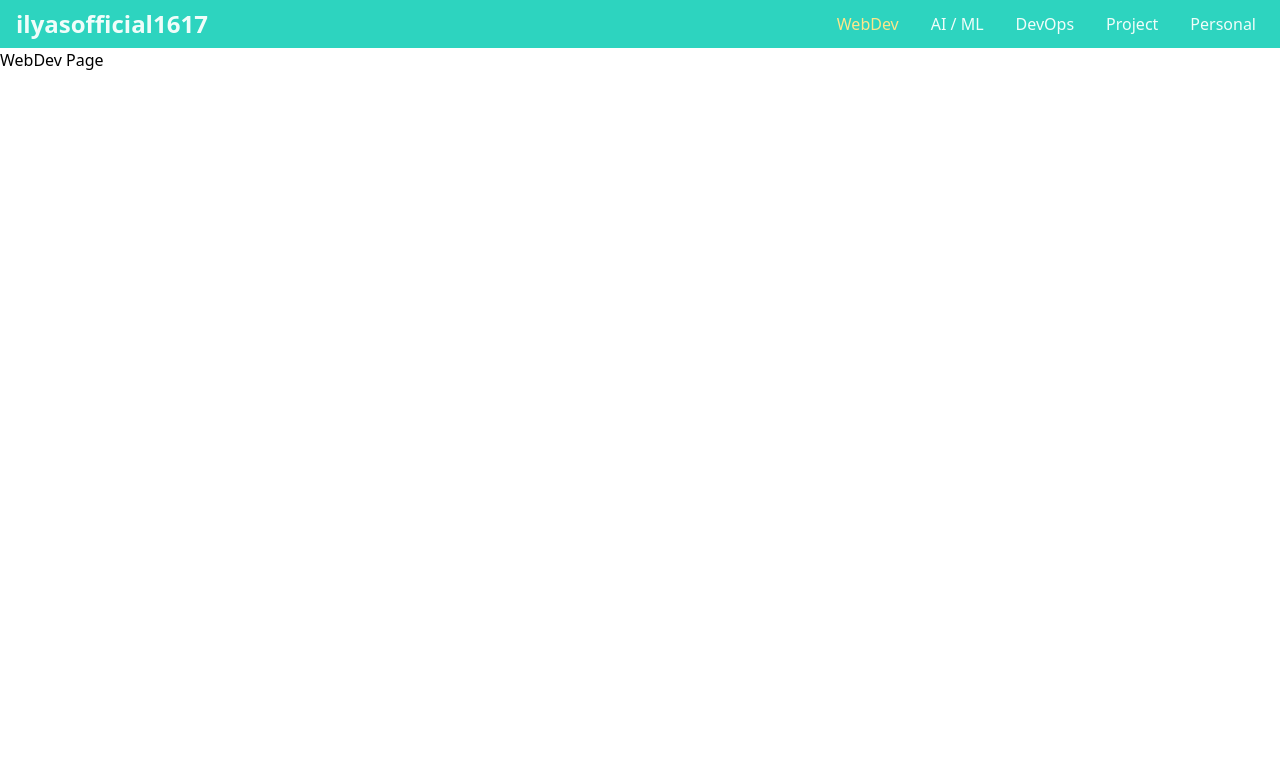
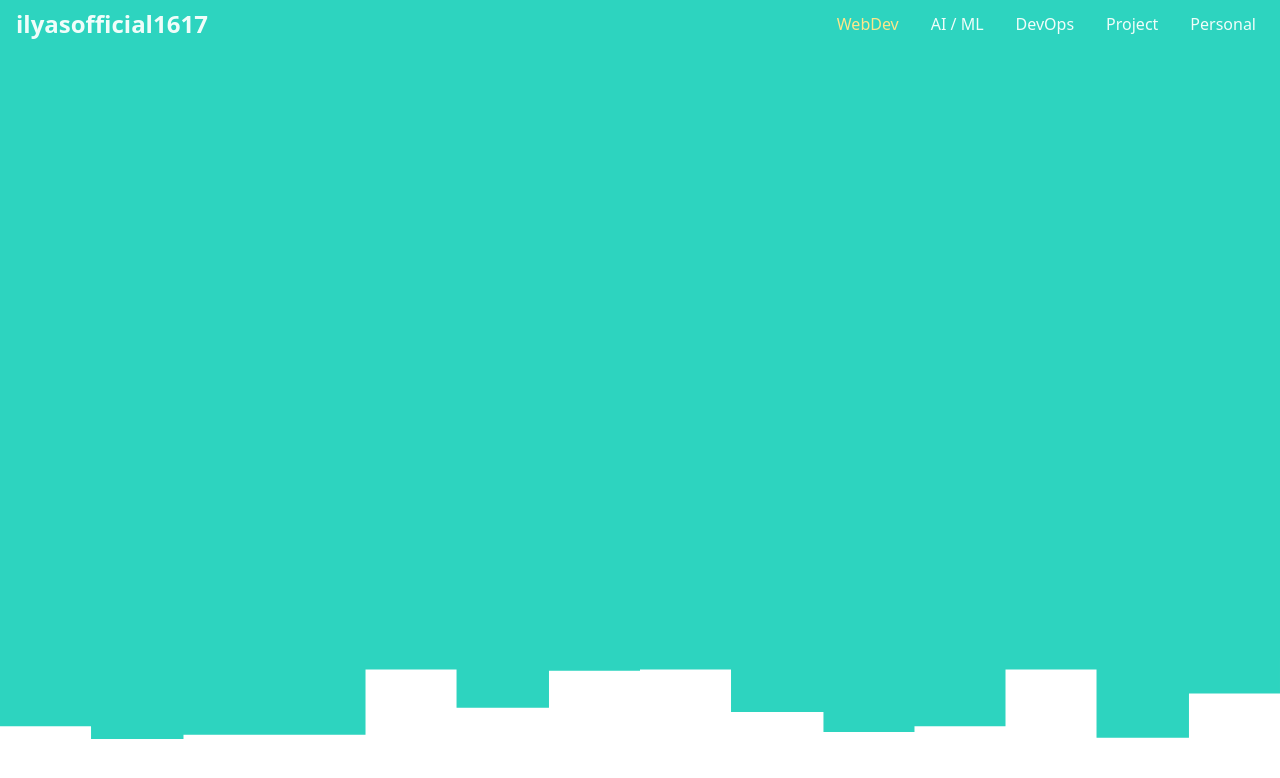
Before and after one commit to ilyasofficial1617/self-ilyasofficial1617, a Next.js app: page /webdev in a window 1280 px wide. Shown: the top 778 px of the page. Built offline with nearby package versions, Linux system fonts and the light colour scheme.

Commit message:
added page webdev's hero & positioning navbar

```diff
--- a/src/app/navbar.tsx
+++ b/src/app/navbar.tsx
@@ -14,9 +14,9 @@ const menu = [
 export default function NavBar() {
   const pathname = usePathname();
   return (
-    <div className="flex h-12 items-center justify-between bg-teal-400 px-2 text-teal-50">
+    <div className="fixed flex h-12 w-screen items-center justify-between bg-teal-400 px-2 text-teal-50">
       <div className="px-2 text-2xl font-bold">ilyasofficial1617</div>
-      <ul className="flex flex-row font-medium">
+      <ul className="flex hidden flex-row font-medium md:inline-flex">
         {menu.map(function (item, index) {
           const isActive = pathname.startsWith(item.path);
           const addClass = isActive ? " text-amber-200" : "";
--- a/src/app/webdev/page.tsx
+++ b/src/app/webdev/page.tsx
@@ -1,7 +1,30 @@
 export default function WebDev() {
   return (
     <div>
-      <p>WebDev Page</p>
+      <div className="flex h-screen flex-col">
+        <div className="grow bg-teal-400">
+          <p>WebDev Page</p>
+        </div>
+
+        <div className="">
+          <svg
+            id="visual"
+            viewBox="0 0 900 100"
+            className="h-auto w-full"
+            xmlns="http://www.w3.org/2000/svg"
+            xmlnsXlink="http://www.w3.org/1999/xlink"
+            version="1.1"
+          >
+            <path
+              d="M0 48L64 48L64 57L129 57L129 54L193 54L193 54L257 54L257 8L321 8L321 35L386 35L386 9L450 9L450 8L514 8L514 38L579 38L579 52L643 52L643 48L707 48L707 8L771 8L771 56L836 56L836 25L900 25L900 44L900 0L900 0L836 0L836 0L771 0L771 0L707 0L707 0L643 0L643 0L579 0L579 0L514 0L514 0L450 0L450 0L386 0L386 0L321 0L321 0L257 0L257 0L193 0L193 0L129 0L129 0L64 0L64 0L0 0Z"
+              className="fill-teal-400"
+              strokeLinecap="square"
+              strokeLinejoin="miter"
+            ></path>
+          </svg>
+        </div>
+      </div>
+      <div className="h-screen"></div>
     </div>
   );
 }
```
